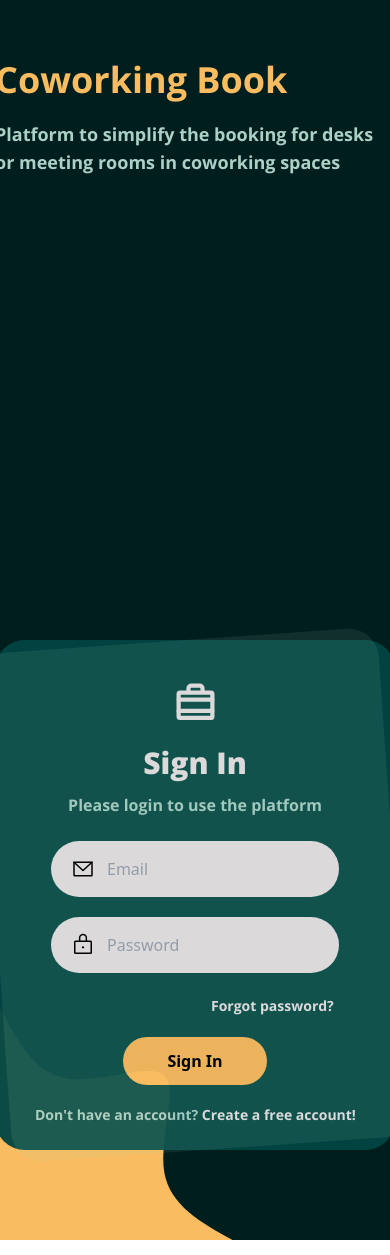
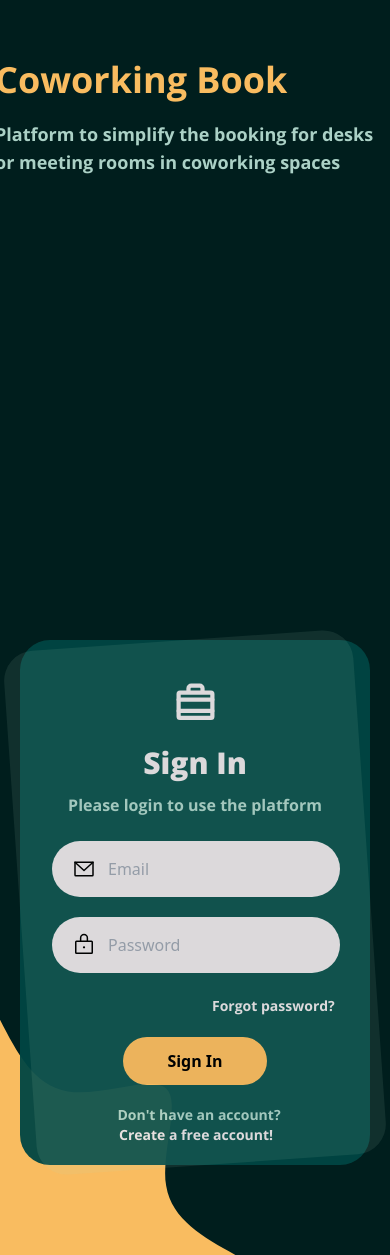
Before and after one commit to yujisoyama/coworkingbook, a React (Vite) app in the folder web/: page / in a window 390 px wide. Shown: the top 1255 px of the page. Built offline with nearby package versions, Linux system fonts and the light colour scheme.

Commit message:
Fixes in responsivity

```diff
--- a/web/src/pages/Home.tsx
+++ b/web/src/pages/Home.tsx
@@ -12,7 +12,7 @@ export const Home = () => {
                 <p className="mt-5 text-lg font-open font-semibold text-paragraph">Platform to simplify the booking for desks or meeting rooms in coworking spaces</p>
                 <img src={workGif} alt="gif" className="block w-96 h-96 mt-10 mr-auto ml-auto" />
             </div>
-            <div className="w-[400px] h-[510px] p-8 opacity-95 rounded-[30px] bg-backgroundLight relative  before:content-[''] before:absolute before:bg-secondary before:opacity-10 before:inset-0 before:-rotate-[4deg] before:-z-10 before:rounded-[30px] mobile:mt-10 mobile:mb-[90px]">
+            <div className="w-[400px] h-[510px] p-8 opacity-95 rounded-[30px] bg-backgroundLight relative  before:content-[''] before:absolute before:bg-secondary before:opacity-10 before:inset-0 before:-rotate-[4deg] before:-z-10 before:rounded-[30px] mobile:mt-10 mobile:mb-[90px] mobile:w-[350px] mobile:h-[525px]">
                 <div>
                     <div className="">
                         <BriefcaseMetal className="mr-auto ml-auto mt-2" color="#e8e4e6" size={45} weight={"bold"}/>
@@ -29,13 +29,13 @@ export const Home = () => {
                                 <span><Lock className="inline absolute top-4 left-5" size={24} /></span>
                                 <Input type='password' placeholder="Password" />
                             </div>
-                            <div className="w-40 ml-[11.5rem]">
-                                <a className="font-open font-semibold text-sm hover:underline text-main items-end" href="#">Forgot password?</a>
+                            <div className="w-40 ml-[11.5rem] mobile:ml-[10rem]">
+                                <a className="font-open font-semibold text-sm hover:underline text-main" href="#">Forgot password?</a>
                             </div>
                             <button className="w-36 mx-auto h-12 rounded-full font-extrabold hover:bg-[#FFB340] hover:scale-105 duration-300 from-buttonText bg-highlight" type="submit">Sign In</button>
                         </form>
-                        <div className="mt-5 text-sm text-secondary font-semibold ml-2 font-open ">
-                            Don't have an account? <a className="text-main hover:underline" href="#">Create a free account!</a>
+                        <div className="mt-5 text-sm text-secondary font-semibold ml-2 font-open">
+                            <p className="inline mobile:block mobile:text-center">Don't have an account?</p> <a className="text-main hover:underline mobile:block mobile:w-40 mobile:mx-auto" href="#">Create a free account!</a>
                         </div>
                     </div>
                 </div>
```
